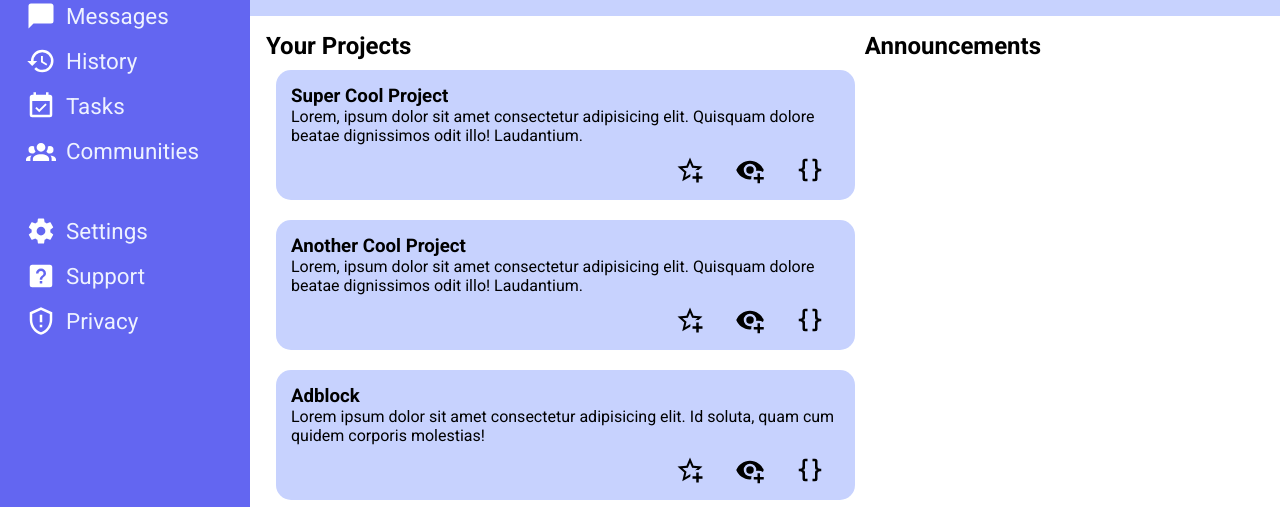
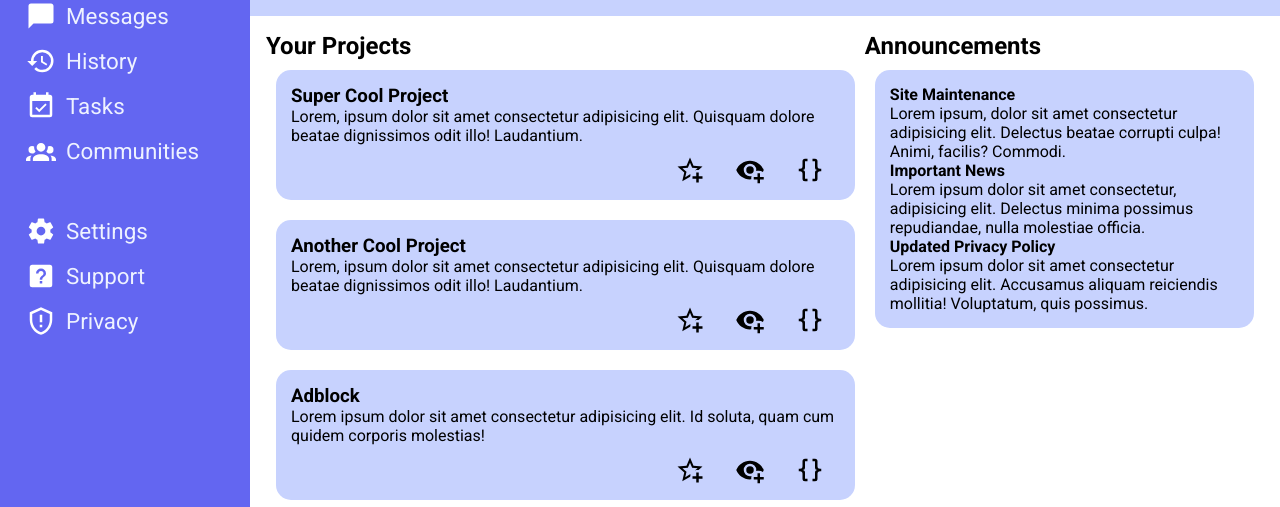
Before and after one commit to TahaDuman/admin-dashboard, a plain HTML site: page index.html in a window 1280 px wide. Shown: the part 214-721 px from the top of the page. Drawn offline with Linux system fonts and the light colour scheme.

Commit message:
added Announcements part

```diff
--- a/index.html
+++ b/index.html
@@ -150,6 +150,20 @@
             </div>
             <div class="announcements">
                 <h2>Announcements</h2>
+                <div>
+                    <div class="announcement">
+                        <h4>Site Maintenance</h4>
+                        <p>Lorem ipsum, dolor sit amet consectetur adipisicing elit. Delectus beatae corrupti culpa! Animi, facilis? Commodi.</p>
+                    </div>
+                    <div class="announcement">
+                        <h4>Important News</h4>
+                        <p>Lorem ipsum dolor sit amet consectetur, adipisicing elit. Delectus minima possimus repudiandae, nulla molestiae officia.</p>
+                    </div>
+                    <div class="announcement">
+                        <h4>Updated Privacy Policy</h4>
+                        <p>Lorem ipsum dolor sit amet consectetur adipisicing elit. Accusamus aliquam reiciendis mollitia! Voluptatum, quis possimus.</p>
+                    </div>
+                </div>
             </div>
             <div class="trending">
                 <h2>Trending</h2>
--- a/style.css
+++ b/style.css
@@ -165,3 +165,19 @@
     padding-left: 30px;
     cursor: pointer;
   }
+
+  .announcements > div{
+    display: flex;
+    flex-direction: column;
+    margin: 10px;
+    padding: 15px;
+    background-color: var(--second-bg-color);
+    border-radius: 15px;
+  }
+  .announcement{
+
+  }
+  .announcement > span{
+    border-bottom: 2px solid rgba(0, 0, 0, 0.3);
+
+  }
```
Also changed, not shown: images/admin-img.jpg, images/admin-logo.jpg (deleted).
